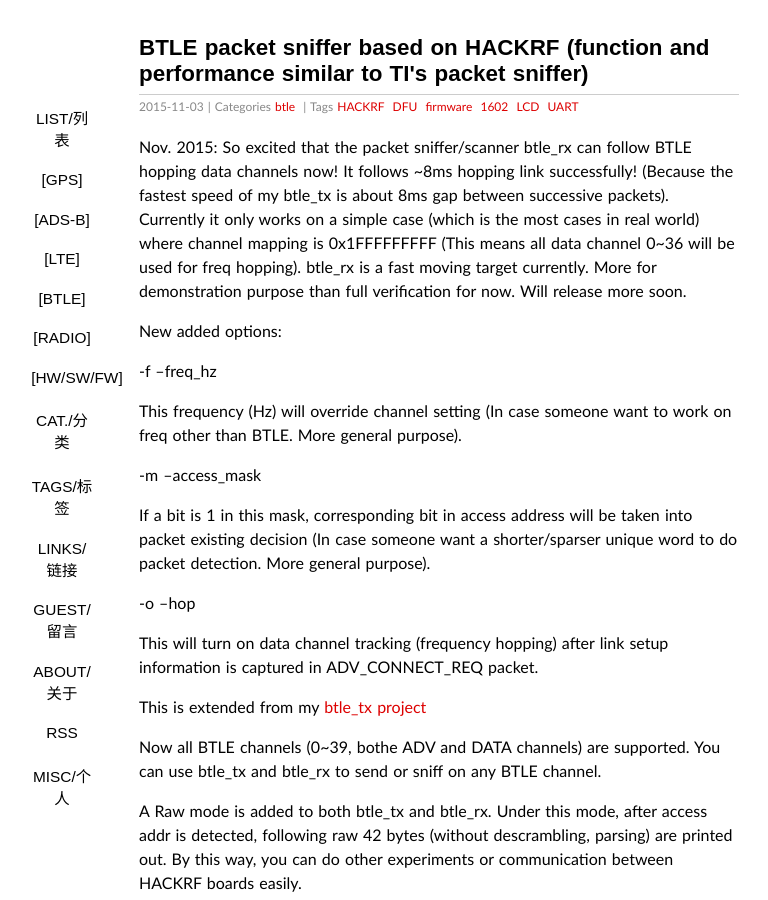
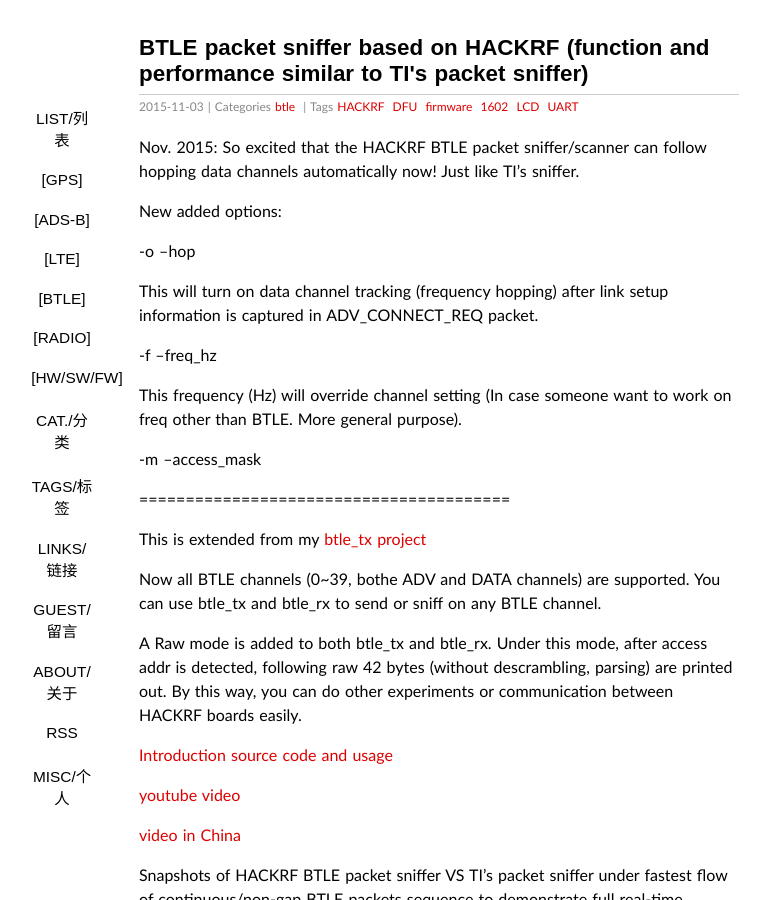
Before and after one commit to sdr-x/sdr-x.github.io, a Jekyll site: the page built from _posts/2015-11-03-BTLE-SNIFFER.md, in a window 1280 px wide and 900 px high. Shown: the whole window, without its empty margins (201-969 px from the left). Built offline with Jekyll 4.4.1, drawn with Linux system fonts in a browser that asks for light colours; some web fonts are replaced; Markdown is read by kramdown in place of the engine named in the settings; comment, search, counter and statistics services are not loaded.

Commit message:
Update 2015-11-03-BTLE-SNIFFER.md

```diff
--- a/_posts/2015-11-03-BTLE-SNIFFER.md
+++ b/_posts/2015-11-03-BTLE-SNIFFER.md
@@ -7,9 +7,13 @@ categories: btle
 tags:  HACKRF DFU firmware 1602 LCD UART
 ---
 
-Nov. 2015: So excited that the packet sniffer/scanner btle_rx can follow BTLE hopping data channels now! It follows ~8ms hopping link successfully! (Because the fastest speed of my btle_tx is about 8ms gap between successive packets). Currently it only works on a simple case (which is the most cases in real world) where channel mapping is 0x1FFFFFFFFF (This means all data channel 0~36 will be used for freq hopping). btle_rx is a fast moving target currently. More for demonstration purpose than full verification for now. Will release more soon.
+Nov. 2015: So excited that the HACKRF BTLE packet sniffer/scanner can follow hopping data channels automatically now! Just like TI's sniffer.
 
 New added options:
+
+-o --hop
+
+This will turn on data channel tracking (frequency hopping) after link setup information is captured in ADV_CONNECT_REQ packet.
 
 -f --freq_hz
 
@@ -17,11 +21,7 @@ This frequency (Hz) will override channel setting (In case someone want to work
 
 -m --access_mask
 
-If a bit is 1 in this mask, corresponding bit in access address will be taken into packet existing decision (In case someone want a shorter/sparser unique word to do packet detection. More general purpose).
-
--o --hop
-
-This will turn on data channel tracking (frequency hopping) after link setup information is captured in ADV_CONNECT_REQ packet.
+========================================
 
 This is extended from my [btle_tx project](http://sdr-x.github.io/A%20BTLE%20%28Bluetooth%20Low%20energy%29%20BT4.0%20radio%20packet%20sender%20%28BladeRF,%20HACKRF%29/)
 
```
